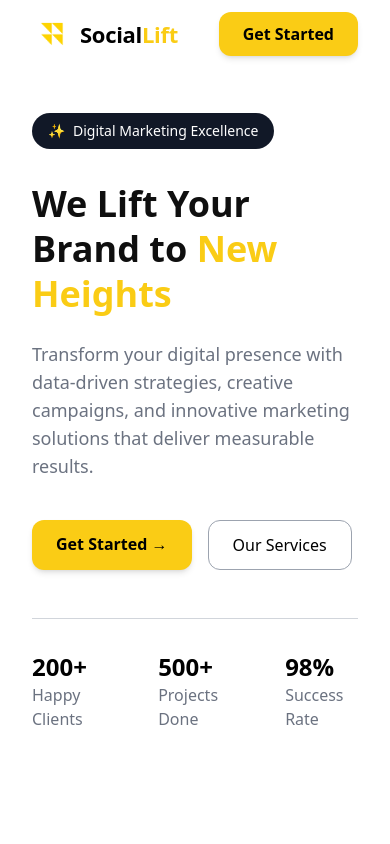
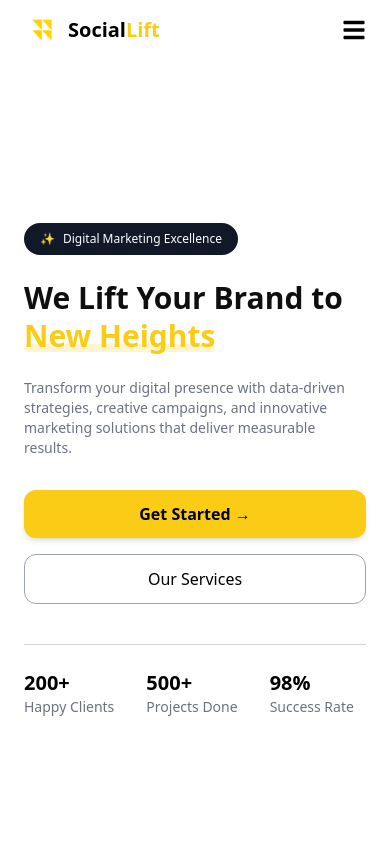
Before and after one commit to Ajay-1609/SocialLift-frontend, a React (Create React App) app: page / in a window 390 px wide. Shown: the top 844 px of the page. Built offline with nearby package versions, Linux system fonts and the light colour scheme.

Commit message:
made it responsive

```diff
--- a/src/index.css
+++ b/src/index.css
@@ -1,6 +1,7 @@
 @tailwind base;
-@tailwindi components;
+@tailwind components;
 @tailwind utilities;
+
 html {
   scroll-behavior: smooth;
 }
--- a/src/layouts/Navbar.js
+++ b/src/layouts/Navbar.js
@@ -1,9 +1,11 @@
 import { NavLink } from "react-router-dom";
 import { useEffect, useState } from "react";
+import { FaBars, FaTimes } from "react-icons/fa";
 import logo from "../assets/logo.png";
 
 function Navbar() {
   const [scrolled, setScrolled] = useState(false);
+  const [menuOpen, setMenuOpen] = useState(false);
 
   useEffect(() => {
     const handleScroll = () => {
@@ -14,63 +16,91 @@ function Navbar() {
     return () => window.removeEventListener("scroll", handleScroll);
   }, []);
 
+  const navItems = [
+    { path: "/", label: "Home" },
+    { path: "/about", label: "About" },
+    { path: "/services", label: "Services" },
+    { path: "/testimonials", label: "Testimonials" },
+    { path: "/contact", label: "Contact" },
+  ];
+
   return (
     <nav
       className={`fixed top-0 left-0 w-full z-50 transition-all duration-500 ${
         scrolled
-          ? "bg-white/80 backdrop-blur-lg shadow-lg border-b border-gray-200"
-          : "bg-transparent"
+          ? "bg-white/90 backdrop-blur-lg shadow-lg border-b border-gray-200"
+          : "bg-white/70 backdrop-blur-md"
       }`}
     >
-      <div className="max-w-7xl mx-auto px-8 py-3 flex items-center justify-between">
+      <div className="max-w-7xl mx-auto px-6 sm:px-8 py-3 flex items-center justify-between">
 
         {/* Logo */}
         <NavLink to="/" className="flex items-center gap-2">
-          <img
-            src={logo}
-            alt="SocialLift Logo"
-            className="w-10 h-10 object-contain"
-          />
-          <span className="text-[22px] font-semibold tracking-[-0.3px]">
+          <img src={logo} alt="SocialLift Logo" className="w-9 h-9 sm:w-10 sm:h-10" />
+          <span className="text-[20px] sm:text-[22px] font-semibold">
             <span className="text-black">Social</span>
             <span className="text-primary">Lift</span>
           </span>
         </NavLink>
 
-        {/* Center Links */}
-        <div className="hidden md:flex gap-10 text-gray-700 font-medium">
-
-          {[
-            { path: "/", label: "Home" },
-            { path: "/about", label: "About" },
-            { path: "/services", label: "Services" },
-            { path: "/testimonials", label: "Testimonials" },
-            { path: "/contact", label: "Contact" },
-          ].map((item, index) => (
+        {/* Desktop Menu */}
+        <div className="hidden md:flex gap-8 text-gray-700 font-medium">
+          {navItems.map((item, index) => (
             <NavLink
               key={index}
               to={item.path}
               className={({ isActive }) =>
                 isActive
-                  ? "relative text-black font-semibold after:absolute after:left-0 after:-bottom-2 after:w-full after:h-[2px] after:bg-primary transition-all"
-                  : "hover:text-primary transition-all duration-300"
+                  ? "text-black font-semibold border-b-2 border-primary"
+                  : "hover:text-primary transition"
               }
             >
               {item.label}
             </NavLink>
           ))}
-
         </div>
 
-        {/* CTA Button */}
+        {/* CTA Desktop */}
         <NavLink
           to="/contact"
-          className="bg-primary text-black font-semibold px-6 py-2.5 rounded-xl shadow-md hover:shadow-lg hover:scale-105 transition duration-300"
+          className="hidden md:block bg-primary text-black font-semibold px-5 py-2 rounded-xl"
         >
           Get Started
         </NavLink>
 
+        {/* Mobile Button */}
+        <button
+          className="md:hidden text-2xl"
+          onClick={() => setMenuOpen(!menuOpen)}
+        >
+          {menuOpen ? <FaTimes /> : <FaBars />}
+        </button>
+
       </div>
+
+      {/* Mobile Menu */}
+      {menuOpen && (
+        <div className="md:hidden bg-white shadow-lg px-6 py-6 space-y-5 text-center">
+          {navItems.map((item, index) => (
+            <NavLink
+              key={index}
+              to={item.path}
+              onClick={() => setMenuOpen(false)}
+              className="block text-gray-700 font-medium"
+            >
+              {item.label}
+            </NavLink>
+          ))}
+
+          <NavLink
+            to="/contact"
+            onClick={() => setMenuOpen(false)}
+            className="block bg-primary text-black px-6 py-2 rounded-xl font-semibold"
+          >
+            Get Started
+          </NavLink>
+        </div>
+      )}
     </nav>
   );
 }
--- a/src/pages/home.js
+++ b/src/pages/home.js
@@ -10,125 +10,94 @@ function Home() {
     <>
       <Helmet>
         <title>SocialLift | Digital Marketing Agency</title>
-
-        <meta
-          name="description"
-          content="SocialLift helps businesses grow with SEO, social media marketing, performance ads, branding and web development services."
-        />
-
-        <meta
-          name="keywords"
-          content="digital marketing agency, SEO services, social media marketing, paid ads agency, branding agency, web development"
-        />
-
-        <meta name="author" content="SocialLift" />
-
-        {/* Open Graph (for WhatsApp, LinkedIn, Facebook preview) */}
-        <meta property="og:title" content="SocialLift | Digital Marketing Agency" />
-        <meta
-          property="og:description"
-          content="Grow your brand with SocialLift through data-driven digital marketing strategies."
-        />
-        <meta property="og:type" content="website" />
-        <meta property="og:url" content="https://sociallift.com" />
-
-        {/* Twitter Preview */}
-        <meta name="twitter:card" content="summary_large_image" />
-        <meta name="twitter:title" content="SocialLift | Digital Marketing Agency" />
-        <meta
-          name="twitter:description"
-          content="Transform your digital presence with SocialLift marketing strategies."
-        />
       </Helmet>
 
       <FadeInSection>
-        <section className="bg-light min-h-screen flex items-center">
-          <div className="max-w-7xl mx-auto px-8 py-24 grid md:grid-cols-2 gap-12 items-center">
+        <section className="bg-light min-h-screen flex items-center pt-24">
+          <div className="max-w-7xl mx-auto px-6 sm:px-8 lg:px-12 py-16 sm:py-20 grid md:grid-cols-2 gap-12 items-center">
 
             {/* LEFT SIDE */}
             <div>
 
               {/* Badge */}
-              <div className="inline-flex items-center gap-2 bg-gray-900 text-white text-sm px-4 py-2 rounded-full mb-8">
+              <div className="inline-flex items-center gap-2 bg-gray-900 text-white text-xs sm:text-sm px-4 py-2 rounded-full mb-6">
                 <span className="text-primary">✨</span>
                 Digital Marketing Excellence
               </div>
 
               {/* Heading */}
-              <h1 className="text-dark text-4xl md:text-6xl font-bold leading-tight mb-6">
+              <h1 className="text-dark text-3xl sm:text-4xl md:text-5xl lg:text-6xl font-bold leading-tight mb-6">
                 We Lift Your Brand to{" "}
                 <span className="text-primary relative">
                   New Heights
-                  <span className="absolute left-0 bottom-2 w-full h-3 bg-primary/20 -z-10 rounded"></span>
+                  <span className="absolute left-0 bottom-1 sm:bottom-2 w-full h-2 sm:h-3 bg-primary/20 -z-10 rounded"></span>
                 </span>
               </h1>
 
               {/* Subtext */}
-              <p className="text-gray-500 text-lg max-w-xl mb-10">
+              <p className="text-gray-500 text-sm sm:text-base md:text-lg max-w-xl mb-8">
                 Transform your digital presence with data-driven strategies,
                 creative campaigns, and innovative marketing solutions
                 that deliver measurable results.
               </p>
 
               {/* Buttons */}
-              <div className="flex gap-4 mb-12">
+              <div className="flex flex-col sm:flex-row gap-4 mb-10">
                 <NavLink
                   to="/contact"
-                  className="bg-primary text-black font-semibold px-6 py-3 rounded-xl shadow-md hover:shadow-lg hover:scale-105 transition duration-300"
+                  className="bg-primary text-black font-semibold px-6 py-3 rounded-xl shadow-md hover:shadow-lg hover:scale-105 transition duration-300 text-center"
                 >
                   Get Started →
                 </NavLink>
 
                 <NavLink
                   to="/services"
-                  className="text-black border border-gray-400 px-6 py-3 rounded-xl hover:bg-gray-100 transition duration-300"
+                  className="text-black border border-gray-400 px-6 py-3 rounded-xl hover:bg-gray-100 transition duration-300 text-center"
                 >
                   Our Services
                 </NavLink>
               </div>
 
               {/* Stats */}
-              <div className="flex gap-12 border-t border-gray-300 pt-8">
+              <div className="flex flex-wrap gap-8 sm:gap-12 border-t border-gray-300 pt-6">
                 <div>
-                  <h2 className="text-2xl font-bold text-black">200+</h2>
-                  <p className="text-gray-500">Happy Clients</p>
+                  <h2 className="text-xl sm:text-2xl font-bold text-black">200+</h2>
+                  <p className="text-gray-500 text-sm">Happy Clients</p>
                 </div>
 
                 <div>
-                  <h2 className="text-2xl font-bold text-black">500+</h2>
-                  <p className="text-gray-500">Projects Done</p>
+                  <h2 className="text-xl sm:text-2xl font-bold text-black">500+</h2>
+                  <p className="text-gray-500 text-sm">Projects Done</p>
                 </div>
 
                 <div>
-                  <h2 className="text-2xl font-bold text-black">98%</h2>
-                  <p className="text-gray-500">Success Rate</p>
+                  <h2 className="text-xl sm:text-2xl font-bold text-black">98%</h2>
+                  <p className="text-gray-500 text-sm">Success Rate</p>
                 </div>
               </div>
 
             </div>
 
-            {/* RIGHT SIDE - Clean Animated Analytics */}
+            {/* RIGHT SIDE */}
             <div className="relative hidden md:flex items-center justify-center">
 
-              <div className="relative bg-white rounded-3xl shadow-2xl border border-gray-200 p-8 w-[520px]">
+              <div className="relative bg-white rounded-3xl shadow-2xl border border-gray-200 p-6 lg:p-8 w-full max-w-[480px]">
 
                 {/* Header */}
                 <div className="flex justify-between items-center mb-6">
-                  <h3 className="text-xl font-semibold text-dark">
+                  <h3 className="text-lg lg:text-xl font-semibold text-dark">
                     Analytics
                   </h3>
-                  <span className="text-primary font-semibold">
-                    +84%
-                  </span>
+                  <span className="text-primary font-semibold">+84%</span>
                 </div>
 
-                {/* Chart Background */}
-                <div className="bg-gray-100 rounded-2xl p-6 flex items-end justify-between h-56">
+                {/* Chart */}
+                <div className="bg-gray-100 rounded-2xl p-4 lg:p-6 flex items-end justify-between h-44 lg:h-56">
 
                   {[45, 70, 55, 85, 60, 95, 75].map((value, index) => (
                     <div
                       key={index}
-                      className="w-10 bg-primary rounded-t-xl animate-grow"
+                      className="w-6 sm:w-8 lg:w-10 bg-primary rounded-t-xl animate-grow"
                       style={{
                         height: `${value}%`,
                         animationDelay: `${index * 0.12}s`
@@ -139,7 +108,7 @@ function Home() {
                 </div>
 
                 {/* Days */}
-                <div className="flex justify-between text-gray-500 text-sm mt-4">
+                <div className="flex justify-between text-gray-500 text-xs sm:text-sm mt-4">
                   <span>Mon</span>
                   <span>Tue</span>
                   <span>Wed</span>
@@ -151,10 +120,10 @@ function Home() {
 
               </div>
 
-              {/* Engagement Badge */}
-              <div className="absolute -bottom-8 -right-8 bg-black text-white px-6 py-4 rounded-2xl shadow-xl">
-                <p className="text-sm text-gray-400">Engagement</p>
-                <p className="text-xl font-bold text-primary">+89%</p>
+              {/* Badge */}
+              <div className="absolute -bottom-6 -right-6 bg-black text-white px-4 py-3 rounded-2xl shadow-xl">
+                <p className="text-xs text-gray-400">Engagement</p>
+                <p className="text-lg font-bold text-primary">+89%</p>
               </div>
 
             </div>
--- a/src/styles/global.css
+++ b/src/styles/global.css
@@ -1,3 +1,4 @@
+/* ================= DRAW LINE ================= */
 @keyframes drawLine {
   from {
     stroke-dasharray: 1000;
@@ -14,17 +15,7 @@
   animation: drawLine 2s ease forwards;
 }
 
-/* Bar Grow Animation */
-@keyframes growBar {
-  from {
-    height: 0;
-  }
-  to {
-    height: inherit;
-  }
-}
-
-/* Floating Badges */
+/* ================= BAR GROW (FIXED) ================= */
 @keyframes growBar {
   from {
     transform: scaleY(0);
@@ -39,15 +30,6 @@
   animation: growBar 0.8s ease-out forwards;
 }
 
-@keyframes growBar {
-  from {
-    transform: scaleY(0);
-  }
-  to {
-    transform: scaleY(1);
-  }
-}
-
 /* ================= SPINNER ================= */
 .spinner {
   width: 18px;
@@ -58,9 +40,13 @@
   animation: spin 0.8s linear infinite;
 }
 
-/* Smooth Spin */
 @keyframes spin {
   to {
     transform: rotate(360deg);
   }
 }
+
+/* ================= GLOBAL FIX ================= */
+body {
+  overflow-x: hidden;
+}
```
